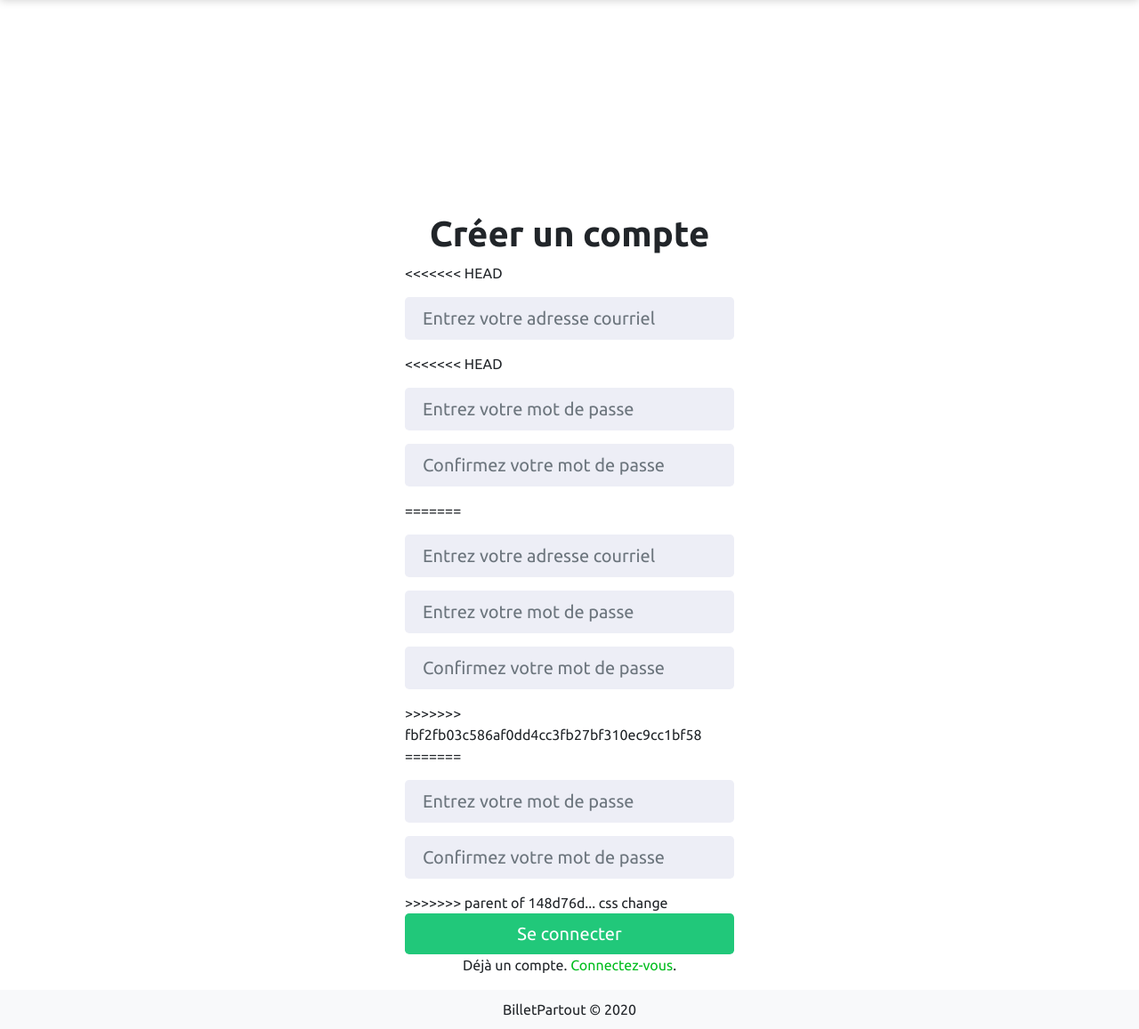
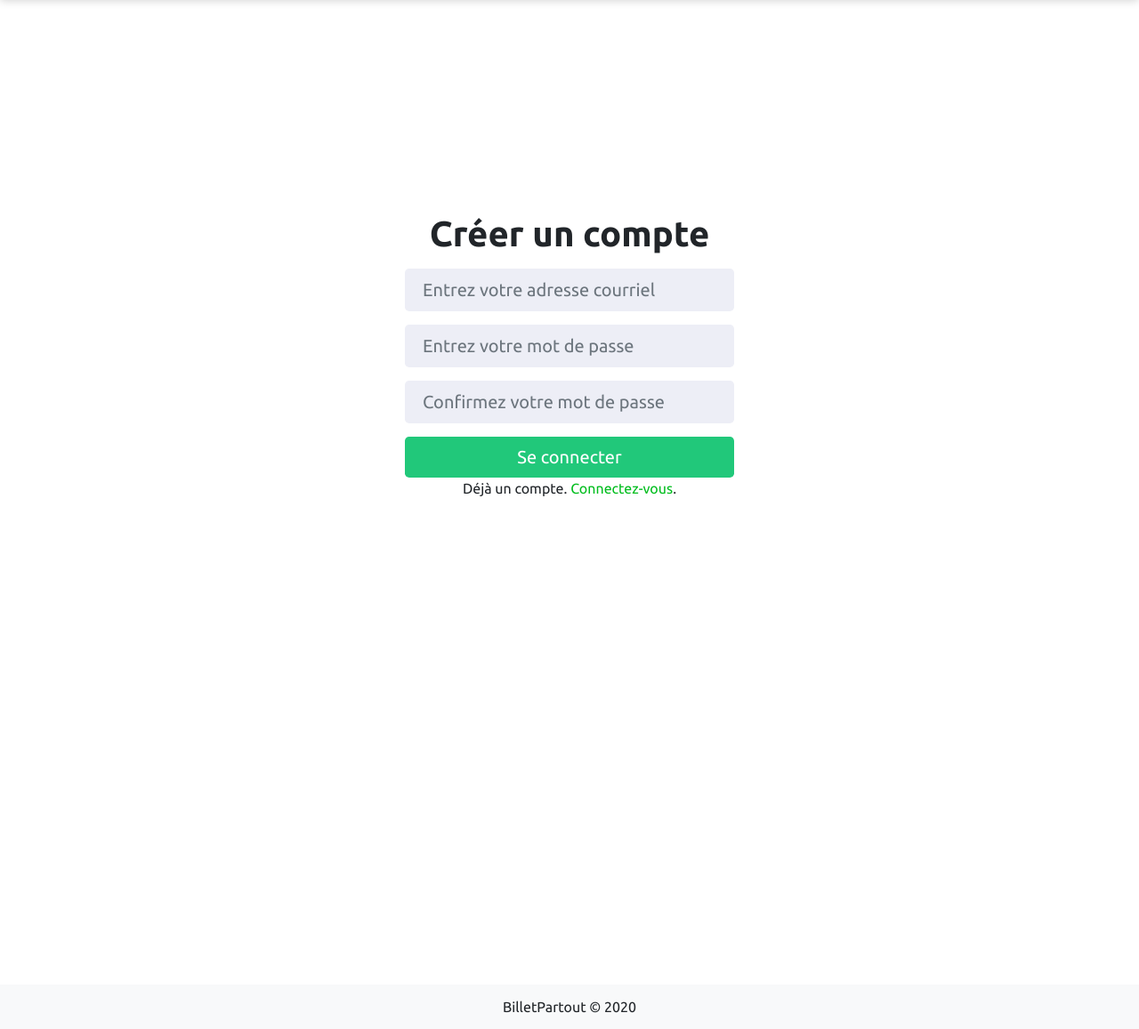
Before and after one commit to blaizeff/BilletPartout, a PHP site: page /profile/SignUp in a window 1280 px wide. Shown: the part 105-1262 px from the top of the page at 89% size. Run offline with PHP 8.4, Linux system fonts and the light colour scheme; some libraries are stand-ins or nearby versions.

Commit message:
css change

```diff
--- a/public/css/homePage.css
+++ b/public/css/homePage.css
@@ -42,18 +42,12 @@
             color:rgb(150, 150, 150);
         }
 
-<<<<<<< HEAD
-        header {
-            background: #21c87a;
-            padding: 0;
-=======
         #homeHeader {
             /*
             background: rgb(13, 116, 29);
             background: linear-gradient(137deg, rgba(13, 116, 29, 1) 0%, rgba(12, 148, 31, 1) 8%, rgba(12, 174, 33, 1) 18%, rgba(12, 201, 35, 1) 35%, rgba(12, 228, 37, 1) 46%, rgba(12, 228, 37, 1) 69%, rgba(10, 202, 34, 1) 86%, rgba(5, 129, 26, 1) 100%);
             */
             padding-bottom: 160px;
->>>>>>> fbf2fb03c586af0dd4cc3fb27bf310ec9cc1bf58
         }
 
         #searchContainer {
--- a/views/profile/SignUp.php
+++ b/views/profile/SignUp.php
@@ -10,20 +10,9 @@
             <div class="col-12 col-md-5 col-lg-4 py-8 py-md-11" style="padding-top:240px">
                 <h1 class="title">Créer un compte</h1>
                 <div style="color:red;text-align:center"><?php echo User::errorMessage(); ?></div>
-<<<<<<< HEAD
-                <input type="text" class="form-control form-control-lg customInput" name="email" placeholder="Entrez votre adresse courriel" required>
-<<<<<<< HEAD
-                <input type="password" class="form-control form-control-lg customInput loginInput" name="password" placeholder="Entrez votre mot de passe" required>
-                <input type="password" class="form-control form-control-lg customInput loginInput" name="confirm" placeholder="Confirmez votre mot de passe" required>
-=======
                 <input type="text" class="form-control form-control-lg customInput" name="email" placeholder="Entrez votre adresse courriel">
                 <input type="password" class="form-control form-control-lg customInput" name="password" placeholder="Entrez votre mot de passe">
                 <input type="password" class="form-control form-control-lg customInput" name="confirm" placeholder="Confirmez votre mot de passe">
->>>>>>> fbf2fb03c586af0dd4cc3fb27bf310ec9cc1bf58
-=======
-                <input type="password" class="form-control form-control-lg customInput" name="password" placeholder="Entrez votre mot de passe" required>
-                <input type="password" class="form-control form-control-lg customInput" name="confirm" placeholder="Confirmez votre mot de passe" required>
->>>>>>> parent of 148d76d... css change
                 <button type="submit" name="submit" class="btn btn-lg btn-block btn-primary green">Se connecter</button>
 
                 <div class="text-center">
```
Also changed, not shown: views/profile/login.php (+0 -10 lines).
